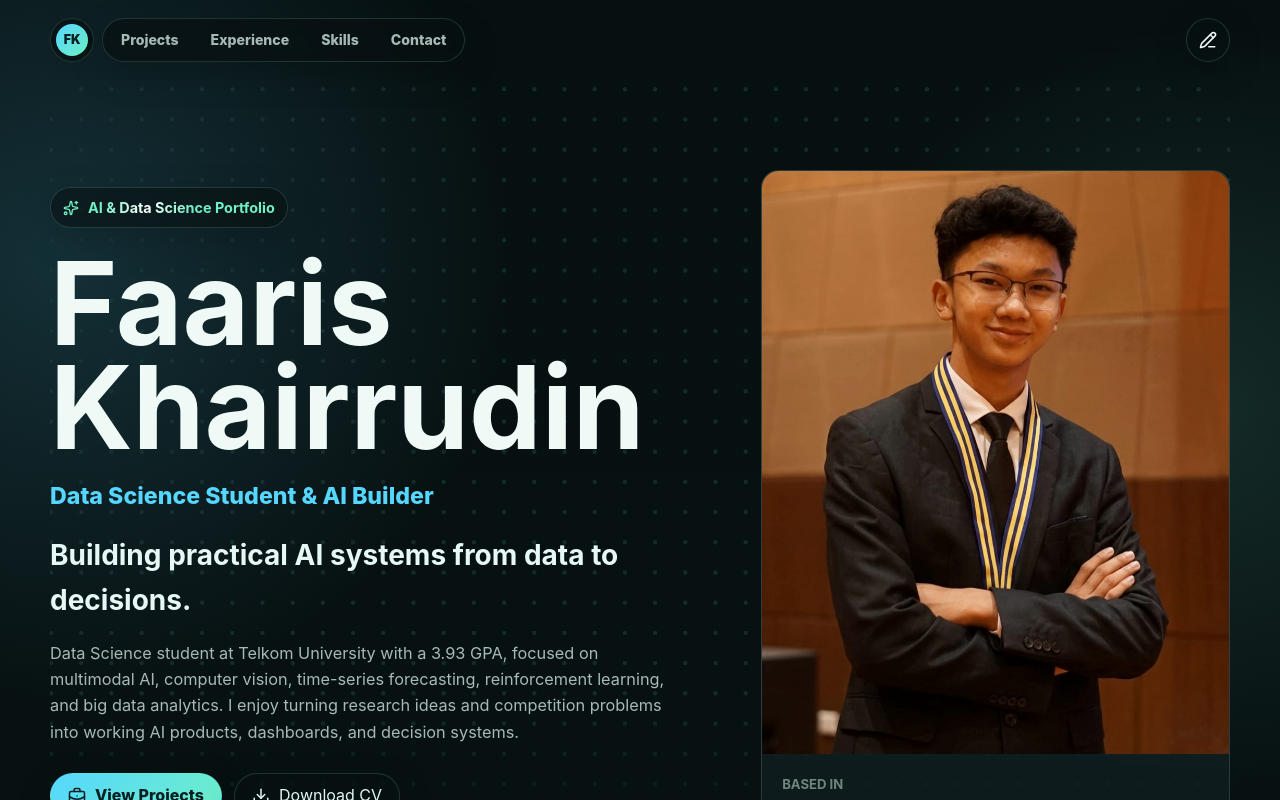
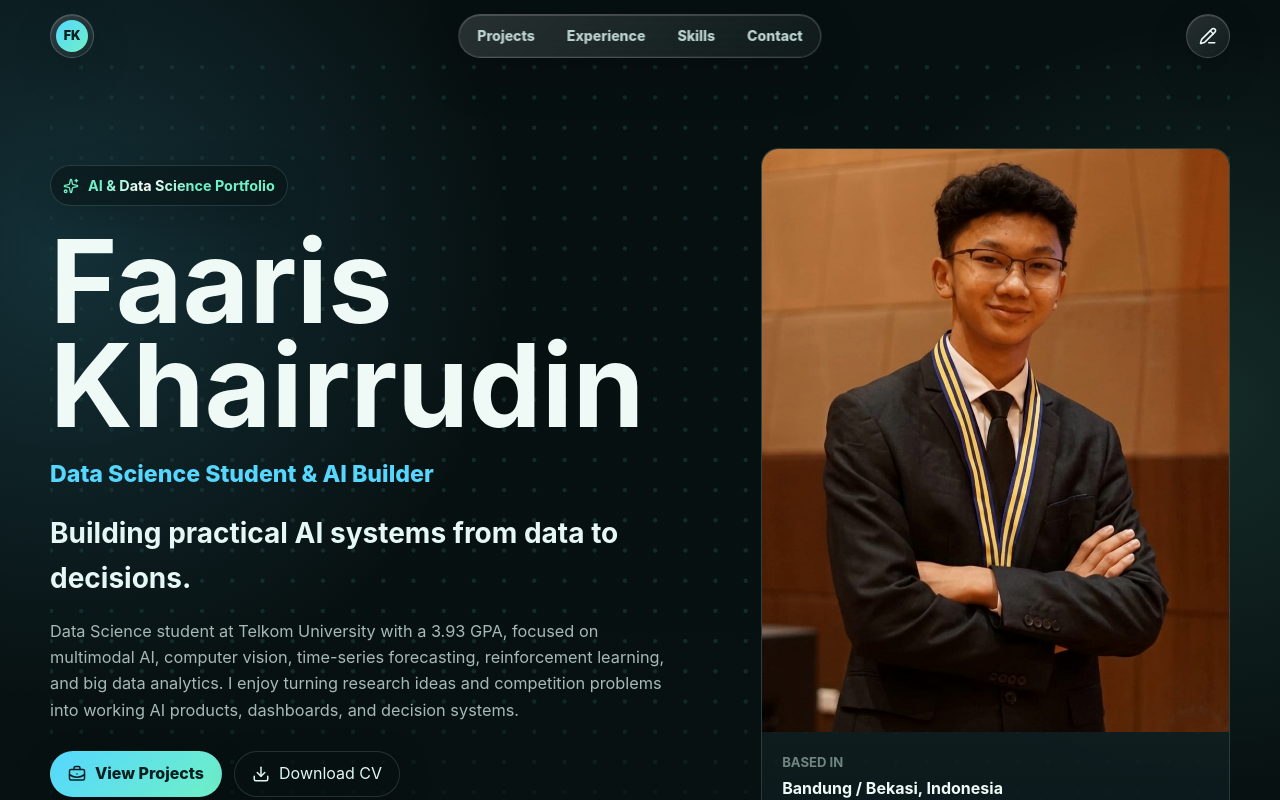
Before and after one commit to FaarisKhairrudin/portfolio-web, a React (Vite) app: page / in a window 1280 px wide. Shown: the top 800 px of the page. Built offline with nearby package versions, Linux system fonts and the light colour scheme.

Commit message:
fixing description

```diff
--- a/src/App.jsx
+++ b/src/App.jsx
@@ -17,7 +17,6 @@ import {
 import CountUp from "@/components/CountUp/CountUp.jsx";
 import DotGrid from "@/components/DotGrid/DotGrid.jsx";
 import LogoLoop from "@/components/LogoLoop/LogoLoop.jsx";
-import Magnet from "@/components/Magnet/Magnet.jsx";
 import PillNav from "@/components/PillNav/PillNav.jsx";
 import ScrollReveal from "@/components/ScrollReveal/ScrollReveal.jsx";
 import ShinyText from "@/components/ShinyText/ShinyText.jsx";
@@ -102,17 +101,8 @@ function Pill({ children }) {
   return <span className="pill">{children}</span>;
 }
 
-function MagneticButton({ children, className = "", ...props }) {
-  return (
-    <Magnet padding={58} magnetStrength={4.5} wrapperClassName="magnet-button">
-      <a className={className} {...props}>
-        {children}
-      </a>
-    </Magnet>
-  );
-}
-
 function Header({ data, onAdmin }) {
+  const isDev = import.meta.env.DEV;
   const navItems = [
     { label: "Projects", href: "#projects" },
     { label: "Experience", href: "#experience" },
@@ -124,9 +114,13 @@ function Header({ data, onAdmin }) {
     <header className="site-header">
       <PillNav items={navItems} />
 
-      <button className="icon-button" type="button" onClick={onAdmin} aria-label="Open admin mode">
-        <PencilLine size={18} />
-      </button>
+      {isDev ? (
+        <button className="icon-button" type="button" onClick={onAdmin} aria-label="Open admin mode">
+          <PencilLine size={18} />
+        </button>
+      ) : (
+        <span className="header-spacer" aria-hidden="true" />
+      )}
     </header>
   );
 }
@@ -332,18 +326,18 @@ function Contact({ data }) {
         <h2>Open to AI projects, research collaboration, and data science opportunities.</h2>
       </div>
       <div className="contact__actions">
-        <MagneticButton className="button button--primary" href={`mailto:${data.profile.email}`}>
+        <a className="button button--primary" href={`mailto:${data.profile.email}`}>
           <Mail size={18} />
           Email
-        </MagneticButton>
-        <MagneticButton className="button button--ghost" href={data.profile.github} target="_blank" rel="noreferrer">
+        </a>
+        <a className="button button--ghost" href={data.profile.github} target="_blank" rel="noreferrer">
           <Code2 size={18} />
           GitHub
-        </MagneticButton>
-        <MagneticButton className="button button--ghost" href={data.profile.linkedin} target="_blank" rel="noreferrer">
+        </a>
+        <a className="button button--ghost" href={data.profile.linkedin} target="_blank" rel="noreferrer">
           <BriefcaseBusiness size={18} />
           LinkedIn
-        </MagneticButton>
+        </a>
       </div>
       <div className="contact__meta">
         <span>
@@ -352,7 +346,7 @@ function Contact({ data }) {
         </span>
         <span>
           <Trophy size={16} />
-          Juara Harapan 1 / 4th Place National - Satria Data 2025
+          4th Place National Winner - Satria Data 2025
         </span>
       </div>
     </ScrollReveal>
@@ -427,6 +421,7 @@ function AdminPanel({ data, onClose, onSave, onReset }) {
 export default function App() {
   const { data, saveData, resetData } = useEditablePortfolio();
   const [adminOpen, setAdminOpen] = useState(false);
+  const isDev = import.meta.env.DEV;
 
   useEffect(() => {
     if ("scrollRestoration" in window.history) {
@@ -446,7 +441,7 @@ export default function App() {
       <Skills skills={data.skills} techLogos={data.techLogos || portfolioData.techLogos} />
       <Contact data={data} />
       <footer className="footer">Built for practical AI systems, research stories, and competition proof.</footer>
-      {adminOpen ? (
+      {isDev && adminOpen ? (
         <AdminPanel
           data={data}
           onClose={() => setAdminOpen(false)}
--- a/src/components/PillNav/PillNav.css
+++ b/src/components/PillNav/PillNav.css
@@ -10,13 +10,20 @@
   width: 44px;
   height: 44px;
   place-items: center;
-  border: 1px solid var(--line);
+  border: 1px solid rgba(255, 255, 255, 0.18);
   border-radius: 999px;
-  background: rgba(7, 16, 17, 0.72);
+  background:
+    linear-gradient(135deg, rgba(255, 255, 255, 0.16), rgba(255, 255, 255, 0.06)),
+    rgba(7, 16, 17, 0.34);
   color: #062021;
   font-size: 0.78rem;
   font-weight: 900;
   overflow: hidden;
+  box-shadow:
+    0 14px 40px rgba(0, 0, 0, 0.18),
+    inset 0 1px 0 rgba(255, 255, 255, 0.14);
+  backdrop-filter: blur(18px) saturate(1.55);
+  -webkit-backdrop-filter: blur(18px) saturate(1.55);
 }
 
 .pill-nav-logo span {
@@ -35,10 +42,17 @@
   height: 44px;
   margin: 0;
   padding: 4px;
-  border: 1px solid var(--line);
+  border: 1px solid rgba(255, 255, 255, 0.18);
   border-radius: 999px;
-  background: rgba(7, 16, 17, 0.72);
-  box-shadow: 0 12px 36px rgba(0, 0, 0, 0.18);
+  background:
+    linear-gradient(135deg, rgba(255, 255, 255, 0.14), rgba(255, 255, 255, 0.045)),
+    rgba(7, 16, 17, 0.34);
+  box-shadow:
+    0 16px 46px rgba(0, 0, 0, 0.22),
+    inset 0 1px 0 rgba(255, 255, 255, 0.16),
+    inset 0 -1px 0 rgba(255, 255, 255, 0.06);
+  backdrop-filter: blur(18px) saturate(1.55);
+  -webkit-backdrop-filter: blur(18px) saturate(1.55);
   list-style: none;
 }
 
@@ -50,13 +64,14 @@
   min-height: 36px;
   padding: 0 14px;
   border-radius: 999px;
-  color: var(--muted);
+  color: #bdd4cf;
   font-size: 0.88rem;
   font-weight: 800;
   overflow: hidden;
   transition:
     color 180ms ease,
-    background 180ms ease;
+    background 180ms ease,
+    box-shadow 180ms ease;
 }
 
 .pill-nav-link::before {
@@ -67,7 +82,7 @@
   aspect-ratio: 1;
   content: "";
   border-radius: 50%;
-  background: linear-gradient(135deg, var(--cyan), var(--mint));
+  background: linear-gradient(135deg, rgba(85, 215, 255, 0.92), rgba(111, 240, 198, 0.92));
   transform: translateX(-50%) scale(0);
   transform-origin: 50% 100%;
   transition: transform 260ms ease;
@@ -81,6 +96,7 @@
 .pill-nav-link:hover,
 .pill-nav-link:focus-visible {
   color: #062021;
+  box-shadow: 0 8px 22px rgba(85, 215, 255, 0.12);
 }
 
 .pill-nav-link:hover::before,
--- a/src/styles.css
+++ b/src/styles.css
@@ -56,16 +56,27 @@ textarea {
   justify-content: space-between;
   gap: 1rem;
   width: min(1180px, calc(100% - 32px));
-  margin: 0 auto;
-  padding: 18px 0;
-  backdrop-filter: blur(18px);
+  margin: 14px auto 0;
+  padding: 0;
+  border: 0;
+  border-radius: 0;
+  background: transparent;
+  box-shadow: none;
+  backdrop-filter: none;
+  -webkit-backdrop-filter: none;
+}
+
+.site-header .pill-nav-list {
+  position: absolute;
+  left: 50%;
+  transform: translateX(-50%);
 }
 
 .hero__kicker,
 .button,
 .icon-button {
   border: 1px solid var(--line);
-  background: rgba(7, 16, 17, 0.58);
+  background: rgba(7, 16, 17, 0.5);
   box-shadow: 0 12px 36px rgba(0, 0, 0, 0.18);
 }
 
@@ -77,11 +88,25 @@ textarea {
   border-radius: 999px;
   color: var(--text);
   cursor: pointer;
+  border-color: rgba(255, 255, 255, 0.18);
+  background:
+    linear-gradient(135deg, rgba(255, 255, 255, 0.14), rgba(255, 255, 255, 0.045)),
+    rgba(7, 16, 17, 0.34);
+  box-shadow:
+    0 14px 40px rgba(0, 0, 0, 0.18),
+    inset 0 1px 0 rgba(255, 255, 255, 0.14);
+  backdrop-filter: blur(18px) saturate(1.55);
+  -webkit-backdrop-filter: blur(18px) saturate(1.55);
 }
 
 .icon-button:hover {
   border-color: var(--line-strong);
   color: var(--mint);
+}
+
+.header-spacer {
+  width: 44px;
+  height: 44px;
 }
 
 .hero {
@@ -168,10 +193,6 @@ textarea {
 
 .hero__actions {
   margin-top: 28px;
-}
-
-.magnet-button {
-  border-radius: 999px;
 }
 
 .button {
@@ -333,6 +354,7 @@ textarea {
   width: min(1040px, calc(100% - 32px));
   margin: 0 auto;
   padding: clamp(4.5rem, 9vw, 7rem) 0 0;
+  scroll-margin-top: 84px;
 }
 
 .section--wide {
@@ -585,6 +607,7 @@ h3 {
     linear-gradient(135deg, rgba(85, 215, 255, 0.14), transparent 42%),
     var(--panel-strong);
   box-shadow: var(--shadow);
+  scroll-margin-top: 84px;
 }
 
 .contact h2 {
```
Also changed, not shown: 1 other file (tests, documents, lock files or other folders).
